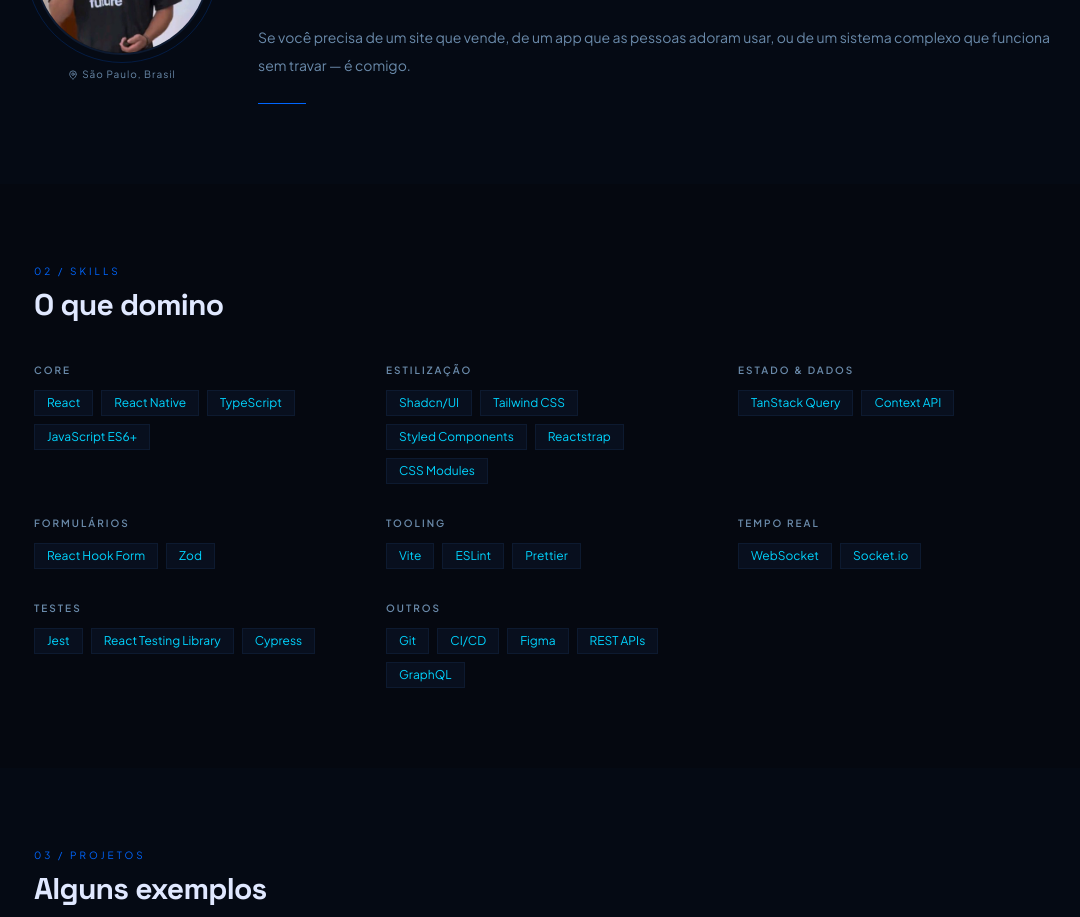
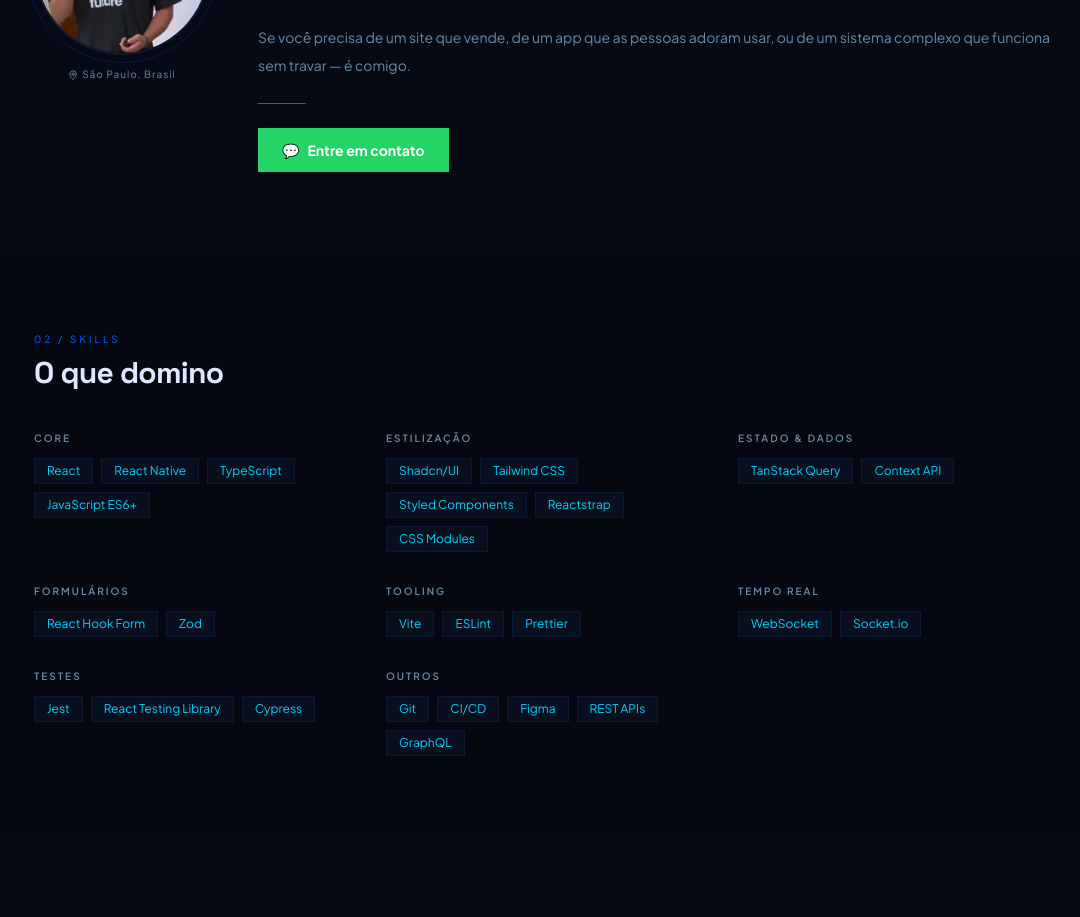
Before and after one commit to matheusmirandaferreira/mdev, a React (Vite) app: page / in a window 1280 px wide. Shown: the part 1100-2017 px from the top of the page, without its empty margins (94-1174 px from the left). Built offline with nearby package versions, Linux system fonts and the light colour scheme.

Commit message:
feat: add contact button in about session

```diff
--- a/src/components/sections/About.tsx
+++ b/src/components/sections/About.tsx
@@ -52,6 +52,15 @@ export function About() {
               </p>
             ))}
             <div className="mt-2 h-px w-12 bg-neon-blue" />
+            <a
+              href={`https://wa.me/${developer.whatsapp}`}
+              target="_blank"
+              rel="noopener noreferrer"
+              className="mt-2 flex w-fit items-center gap-2 px-6 py-3 text-sm font-bold text-white transition-opacity hover:opacity-90"
+              style={{ backgroundColor: '#25D366' }}
+            >
+              <span>💬</span> Entre em contato
+            </a>
           </motion.div>
         </div>
       </div>
```
